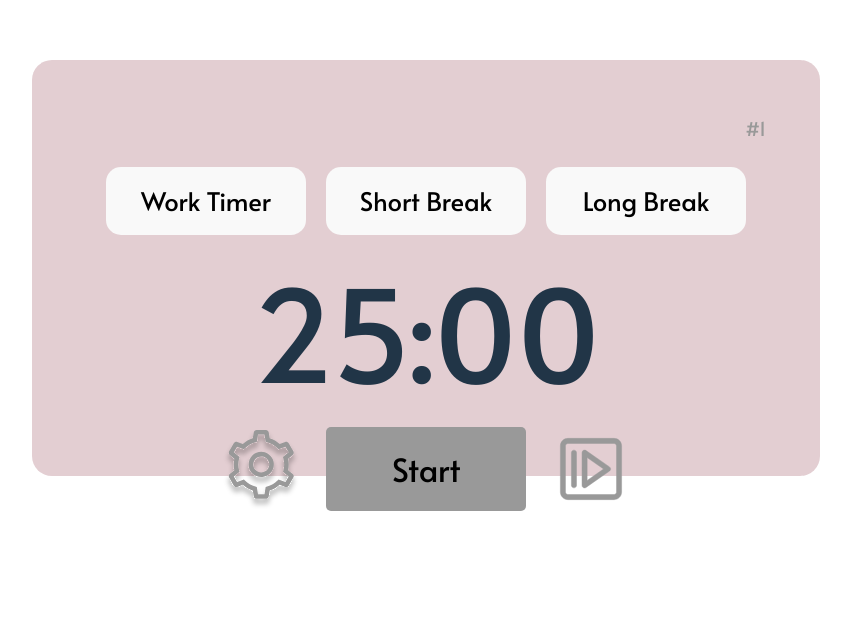
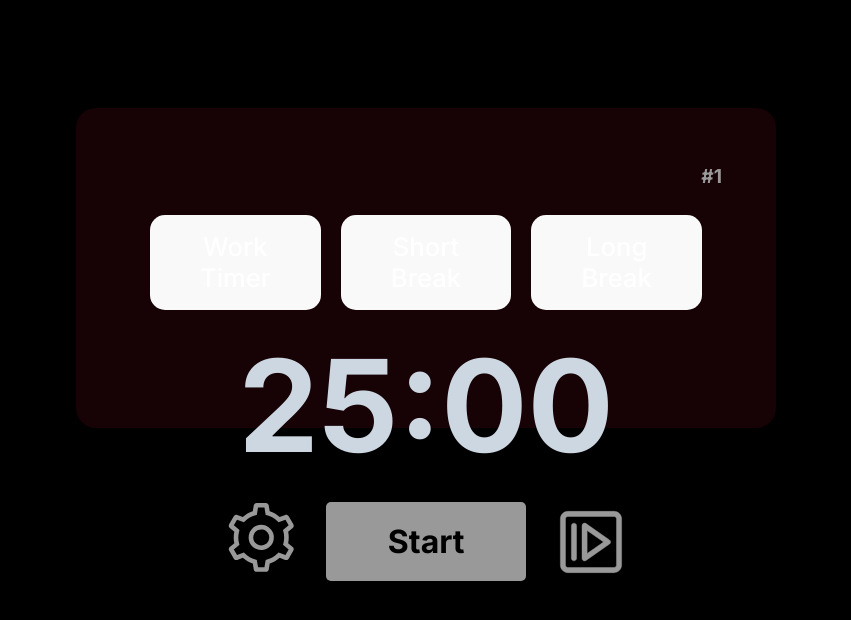
Before and after one commit to John-Ericksen/PomoTimer, a React (Vite) app: page / in a window 1280 px wide. Shown: the part 132-752 px from the top of the page, without its empty margins (214-1065 px from the left). Built offline with nearby package versions, Linux system fonts and the light colour scheme.

Commit message:
begin adding joyui

```diff
--- a/index.html
+++ b/index.html
@@ -1,13 +1,23 @@
-<!doctype html>
+<!DOCTYPE html>
 <html lang="en">
   <head>
     <meta charset="UTF-8" />
     <link rel="icon" type="image/svg+xml" href="/vite.svg" />
     <meta name="viewport" content="width=device-width, initial-scale=1.0" />
     <title>PomoTimer</title>
-    <link rel="preconnect" href="https://fonts.googleapis.com">
-<link rel="preconnect" href="https://fonts.gstatic.com" crossorigin>
-<link href="https://fonts.googleapis.com/css2?family=Alata&display=swap" rel="stylesheet">
+    <link rel="preconnect" href="https://fonts.googleapis.com" />
+    <link rel="preconnect" href="https://fonts.gstatic.com" crossorigin />
+    <link
+      href="https://fonts.googleapis.com/css2?family=Alata&display=swap"
+      rel="stylesheet"
+    />
+    <link rel="preconnect" href="https://fonts.googleapis.com" />
+    <link rel="preconnect" href="https://fonts.gstatic.com" crossorigin />
+    <link
+      rel="stylesheet"
+      href="https://fonts.googleapis.com/css2?family=Inter:wght@300;400;500;600;700&display=swap"
+    />
+    <meta name="viewport" content="initial-scale=1, width=device-width" />
   </head>
   <body>
     <div id="root"></div>
--- a/package.json
+++ b/package.json
@@ -10,6 +10,9 @@
     "preview": "vite preview"
   },
   "dependencies": {
+    "@emotion/react": "^11.11.4",
+    "@emotion/styled": "^11.11.0",
+    "@mui/joy": "^5.0.0-beta.29",
     "react": "^18.2.0",
     "react-dom": "^18.2.0"
   },
--- a/src/App.tsx
+++ b/src/App.tsx
@@ -1,11 +1,14 @@
 import './App.css'
 import Content from './components/Content/Content';
+import { CssVarsProvider } from '@mui/joy/styles';
+import { CssBaseline } from '@mui/joy';
 
 function App() {
   return (
-    <>
+    <CssVarsProvider defaultMode='dark'>
+      <CssBaseline/>
       <Content/>
-    </>
+    </CssVarsProvider>
   )
 }
 export default App
```
Also changed, not shown: 1 other file (tests, documents, lock files or other folders).
